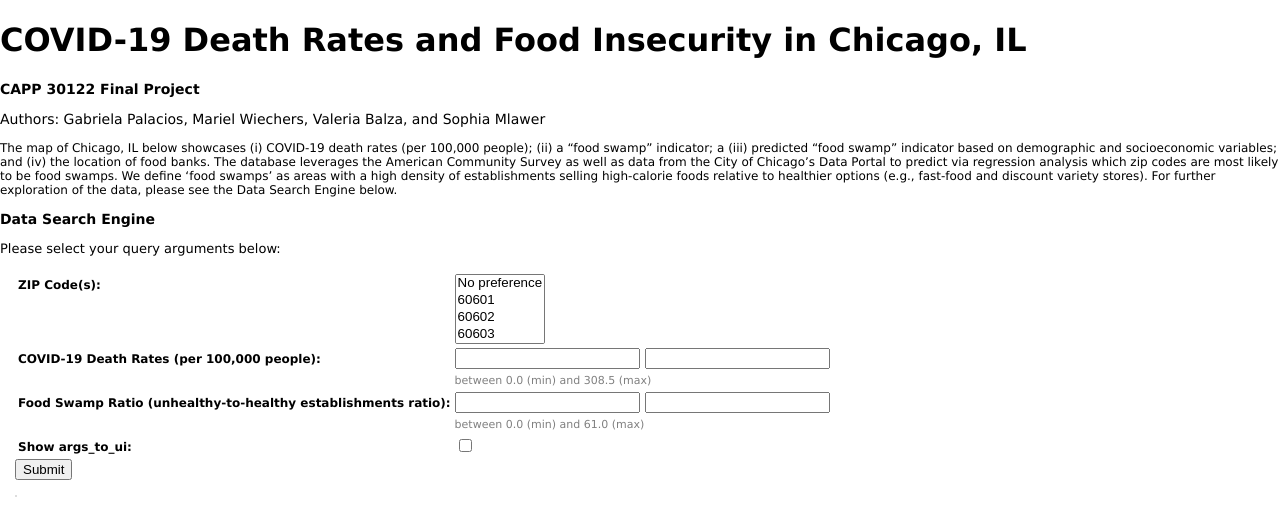
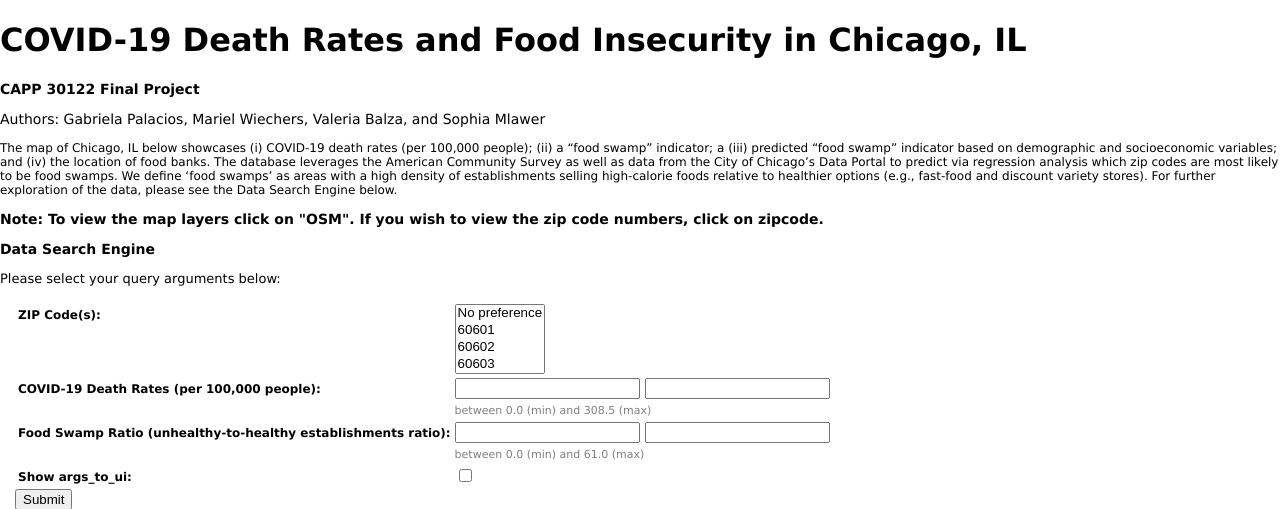
Before and after one commit to semlawer/Chi-Covid-and-Food-Insecurity, a Django app: page / in a window 1280 px wide. Shown: the top 509 px of the page. Run offline with Django 3.2, Linux system fonts and the light colour scheme.

Commit message:
zipcode layer

```diff
--- a/CS_covid_food/templates/index.html
+++ b/CS_covid_food/templates/index.html
@@ -24,7 +24,7 @@
     <p style="color:black;font-size:14px;"> <b> CAPP 30122 Final Project </b></p>
     <p style="color:black;font-size:14px;"> Authors: Gabriela Palacios, Mariel Wiechers, Valeria Balza, and Sophia Mlawer</p>
     <p style="color:black;font-size:12px;"> The map of Chicago, IL below showcases (i) COVID-19 death rates (per 100,000 people); (ii) a “food swamp” indicator; a (iii) predicted “food swamp” indicator based on demographic and socioeconomic variables; and (iv) the location of food banks. The database leverages the American Community Survey as well as data from the City of Chicago’s Data Portal to predict via regression analysis which zip codes are most likely to be food swamps. We define ‘food swamps’ as areas with a high density of establishments selling high-calorie foods relative to healthier options (e.g., fast-food and discount variety stores). For further exploration of the data, please see the Data Search Engine below. </p>
-
+    <p style="color:black;font-size:14px;"> <b> Note: To view the map layers click on "OSM". If you wish to view the zip code numbers, click on zipcode.  </b></p>
 
     <script type="text/javascript">
         function getColor(d) {
@@ -93,7 +93,7 @@
             });
             var datasets = new L.GeoJSON.AJAX("{% url 'covid_food' %}",{
                 onEachFeature: function(feature,layer){
-                    layer.bindPopup(feature.properties.death_rate.toString());
+                    layer.bindPopup(feature.properties.zip.toString());
                 }
             });
             var datasets_c = new L.GeoJSON.AJAX("{% url 'covid_food' %}", {style: style});
@@ -106,6 +106,9 @@
                 }
             });
 
+
+
+            // datasets.addTo(map);
             datasets_food.addTo(map);
             datasets_pr_food.addTo(map);
             datasets_c.addTo(map);
@@ -116,8 +119,8 @@
             // layers
 
             var baseLayers = {
-                "OSM": osm
-                // "OpenTopoMap":OpenTopoMap
+                "OSM": osm,
+                "Zipcodes": datasets
               }
 
 
```
